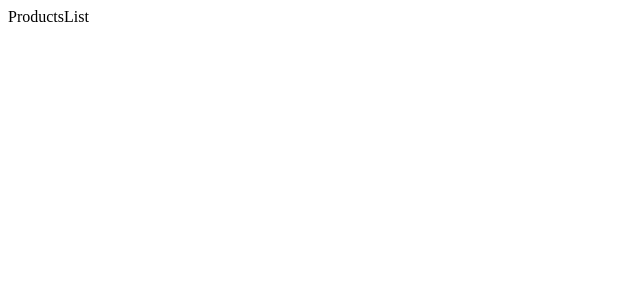
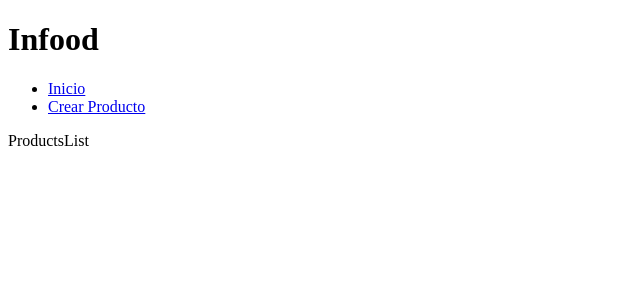
Before and after one commit to Rest02/Blog-MERN, a React (Vite) app in the folder client/: page / in a window 1280 px wide. Shown: the top 300 px of the page, without its empty margins (0-640 px from the left). Built offline with nearby package versions, Linux system fonts and the light colour scheme; the HTML template or start-up script is replaced by a standard one.

Commit message:
0.2.4 Component NavBar

```diff
--- a/client/src/App.jsx
+++ b/client/src/App.jsx
@@ -1,17 +1,22 @@
-import React from 'react'
-import {Route, Routes} from 'react-router-dom'
-import ProductsList from './pages/ProductsPage'
-import ProductForm from './pages/ProductForm'
-import NotFound from './pages/NotFound'
+import React from "react";
+import { Route, Routes } from "react-router-dom";
+import ProductsList from "./pages/ProductsPage";
+import ProductForm from "./pages/ProductForm";
+import NotFound from "./pages/NotFound";
+import NavBar from './components/NavBar'
 
 function App() {
   return (
-    <Routes>
-      <Route path = "/" element = {<ProductsList/>} ></Route>
-      <Route path = "/newProduct" element={<ProductForm/>}></Route>
-      <Route path = "*" element={<NotFound></NotFound>}></Route>
-    </Routes>
-  )
+    <>
+      <NavBar/>
+
+      <Routes>
+        <Route path="/" element={<ProductsList />}></Route>
+        <Route path="/newProduct" element={<ProductForm />}></Route>
+        <Route path="*" element={<NotFound></NotFound>}></Route>
+      </Routes>
+    </>
+  );
 }
 
-export default App
+export default App;
--- /dev/null
+++ b/client/src/components/NavBar.jsx
@@ -0,0 +1,21 @@
+import React from "react";
+import { Link } from "react-router-dom";
+
+function NavBar() {
+  return (
+    <div>
+      <h1>Infood</h1>
+
+      <ul>
+        <li>
+          <Link to="/">Inicio</Link>
+        </li>
+        <li>
+          <Link to="/newProduct">Crear Producto</Link>
+        </li>
+      </ul>
+    </div>
+  );
+}
+
+export default NavBar;
```
